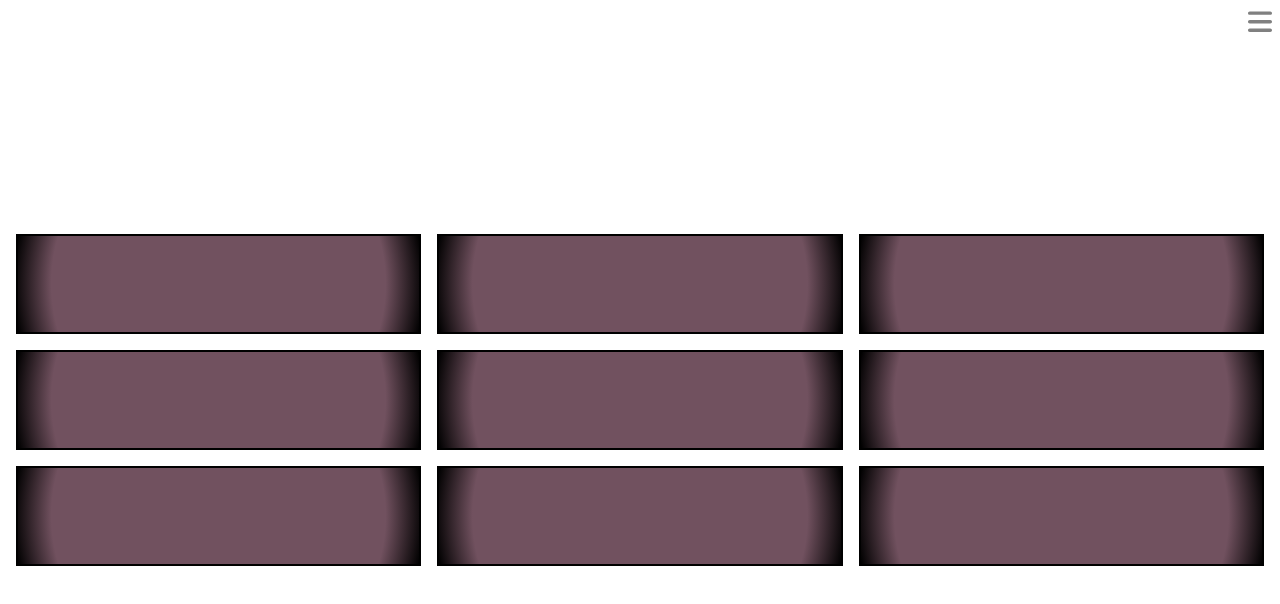
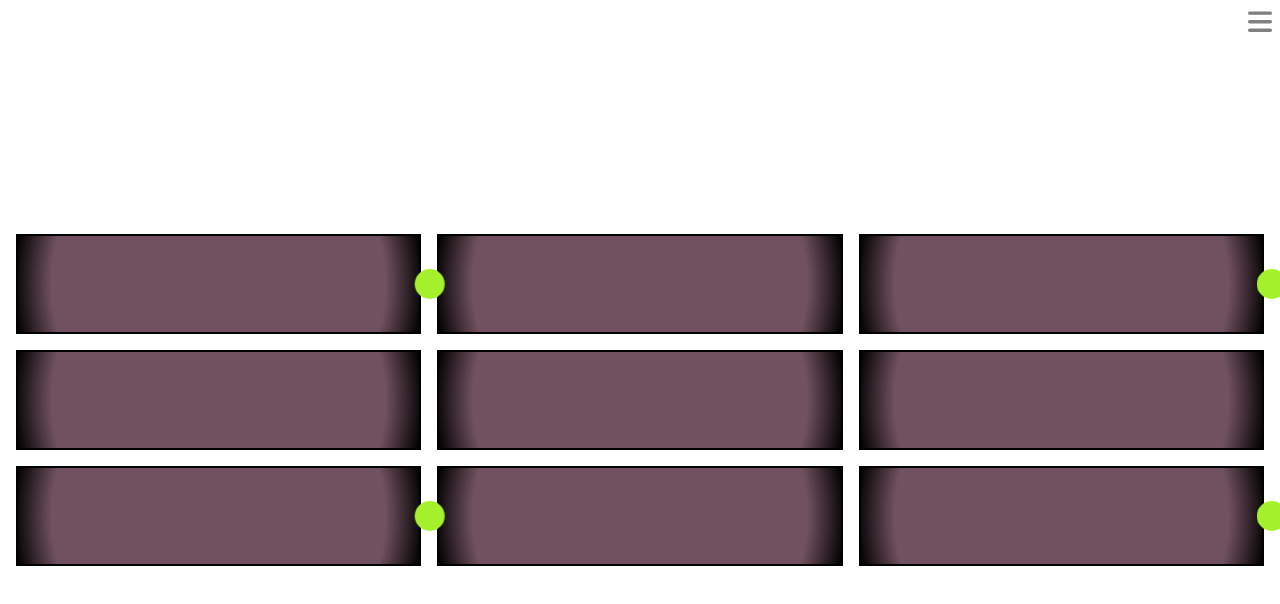
Before and after one commit to SkylerChou/Neutec-pretest, a Vue app: page / in a window 1280 px wide. Shown: the top 604 px of the page. Built offline with nearby package versions, Linux system fonts and the light colour scheme.

Commit message:
feat : 九宮格動畫完成

```diff
--- a/src/views/HomeView.vue
+++ b/src/views/HomeView.vue
@@ -1,15 +1,37 @@
 <template>
   <div class="min-h-dvh flex justify-center items-center">
     <div class="container grid grid-rows-3 grid-cols-3 gap-4 p-4">
-      <div class="item h-[100px] border-2 border-black"></div>
-      <div class="item h-[100px] border-2 border-black"></div>
-      <div class="item h-[100px] border-2 border-black"></div>
-      <div class="item h-[100px] border-2 border-black"></div>
-      <div class="item h-[100px] border-2 border-black"></div>
-      <div class="item h-[100px] border-2 border-black"></div>
-      <div class="item h-[100px] border-2 border-black"></div>
-      <div class="item h-[100px] border-2 border-black"></div>
-      <div class="item h-[100px] border-2 border-black"></div>
+      <div class="relative item h-[100px] border-2 border-black bg-radial-gradient before:content-[''] before:">
+        <div
+          class="w-[30px] h-[30px] z-10 absolute top-0 left-0 bottom-0 right-0 m-auto bg-[#A5F12B] rounded-full animate-[slideInLeft_1s_infinite]"
+        ></div>
+      </div>
+      <div class="item h-[100px] border-2 border-black bg-radial-gradient"></div>
+      <div
+        class="item h-[100px] border-2 border-black bg-radial-gradient relative before:content-[''] before:absolute before:w-full before:h-full before:bg-white before:bg-opacity-30 before:animate-[blink_1s_infinite]"
+      >
+        <div
+          class="w-[30px] h-[30px] z-10 absolute top-0 left-0 bottom-0 right-0 m-auto bg-[#A5F12B] rounded-full animate-[slideInLeft_1s_infinite]"
+        ></div>
+      </div>
+      <div class="relative item h-[100px] border-2 border-black bg-radial-gradient"></div>
+      <div
+        class="item h-[100px] border-2 border-black bg-radial-gradient relative before:content-[''] before:absolute before:w-full before:h-full before:bg-white before:bg-opacity-30 before:animate-[blink_1s_infinite]"
+      ></div>
+      <div class="item h-[100px] border-2 border-black bg-radial-gradient"></div>
+      <div class="relative item h-[100px] border-2 border-black bg-radial-gradient">
+        <div
+          class="w-[30px] h-[30px] z-10 absolute top-0 left-0 bottom-0 right-0 m-auto bg-[#A5F12B] rounded-full animate-[slideInLeft_1s_infinite]"
+        ></div>
+      </div>
+      <div class="item h-[100px] border-2 border-black bg-radial-gradient"></div>
+      <div
+        class="item h-[100px] border-2 border-black bg-radial-gradient relative before:content-[''] before:absolute before:w-full before:h-full before:bg-white before:bg-opacity-30 before:animate-[blink_1s_infinite]"
+      >
+        <div
+          class="w-[30px] h-[30px] z-10 absolute top-0 left-0 bottom-0 right-0 m-auto bg-[#A5F12B] rounded-full animate-[slideInLeft_1s_infinite]"
+        ></div>
+      </div>
     </div>
   </div>
 </template>
@@ -17,7 +39,4 @@
 <script setup></script>
 
 <style scoped>
-.item {
-  background: radial-gradient(circle, rgba(113, 81, 95, 1) 81%, rgba(0, 0, 0, 1) 100%);
-}
 </style>
--- a/tailwind.config.js
+++ b/tailwind.config.js
@@ -3,7 +3,22 @@ export default {
   purge: ['./index.html', './src/**/*.{vue,js,ts,jsx,tsx}'],
   darkMode: false, // or 'media' or 'class'
   theme: {
-    extend: {},
+    extend: {
+      backgroundImage: {
+        'radial-gradient': 'radial-gradient(circle, rgba(113, 81, 95, 1) 81%, rgba(0, 0, 0, 1) 100%);',
+      },
+      keyframes: {
+        blink: {
+          to: { opacity: 1 },
+          '50%': { opacity: 0 },
+          from: { opacity: 1 },
+        },
+        slideInLeft: {
+          '0%': { transform: ' translateX(-100%)' },
+          '100%': { transform: 'translateX(900%)' },
+        },
+      },
+    },
   },
   plugins: [],
 };
```
